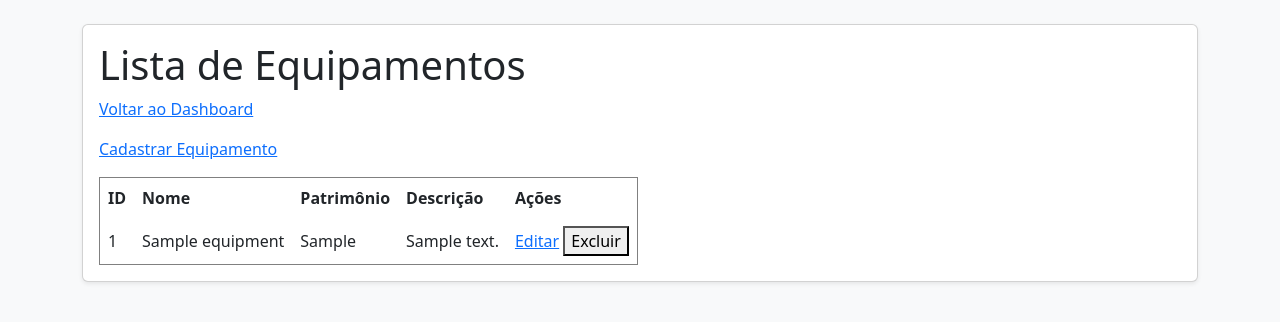
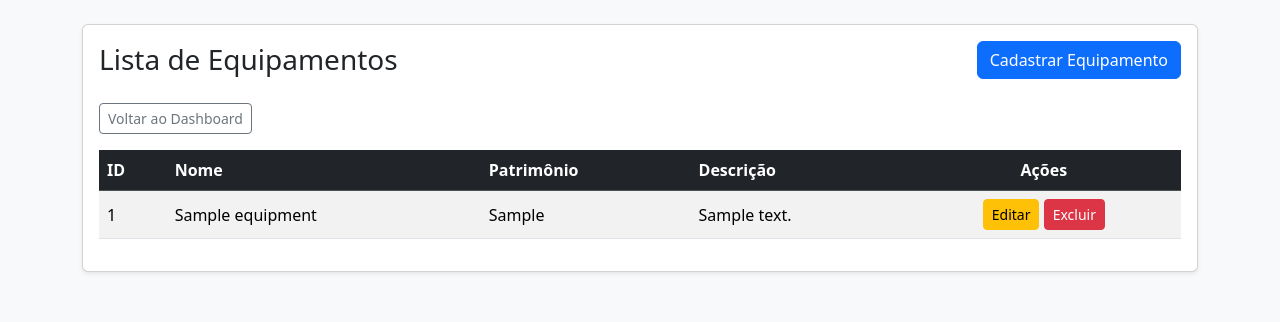
Before and after one commit to Diego-VT/projeto-uab, a Flask app: page /equipamentos in a window 1280 px wide. Shown: the part 56-378 px from the top of the page. Run offline with Flask 3, Linux system fonts and the light colour scheme; a user stored in the database is signed in; tables that the repository leaves empty hold one stand-in row (values such as "Sample post").

Commit message:
style: melhorar tabela de equipamentos com Bootstrap

```diff
--- a/app/templates/equipamentos.html
+++ b/app/templates/equipamentos.html
@@ -3,27 +3,33 @@
 {% block title %}Equipamentos{% endblock %}
 
 {% block content %}
-    <h1>Lista de Equipamentos</h1>
+    <div class="d-flex justify-content-between align-items-center mb-4">
+        <h1 class="h3 mb-0">Lista de Equipamentos</h1>
+
+        <a href="{{ url_for('main.cadastro_equipamento') }}" class="btn btn-primary">
+            Cadastrar Equipamento
+        </a>
+    </div>
 
     <p>
-        <a href="{{ url_for('main.dashboard') }}">Voltar ao Dashboard</a>
-    </p>
-
-    <p>
-        <a href="{{ url_for('main.cadastro_equipamento') }}">Cadastrar Equipamento</a>
+        <a href="{{ url_for('main.dashboard') }}" class="btn btn-outline-secondary btn-sm">
+            Voltar ao Dashboard
+        </a>
     </p>
 
     {% if equipamentos %}
-        <table border="1" cellpadding="8">
-            <thead>
+        <div class="table-responsive">
+            <table class="table table-striped table-hover align-middle">
+                <thead class="table-dark">
                     <tr>
                         <th>ID</th>
                         <th>Nome</th>
                         <th>Patrimônio</th>
                         <th>Descrição</th>
-                    <th>Ações</th>
+                        <th class="text-center">Ações</th>
                     </tr>
                 </thead>
+
                 <tbody>
                     {% for equipamento in equipamentos %}
                         <tr>
@@ -31,21 +37,29 @@
                             <td>{{ equipamento.nome }}</td>
                             <td>{{ equipamento.patrimonio }}</td>
                             <td>{{ equipamento.descricao }}</td>
-                        <td>
-                            <a href="{{ url_for('main.editar_equipamento', id=equipamento.id) }}">Editar</a>
+                            <td class="text-center">
+                                <a href="{{ url_for('main.editar_equipamento', id=equipamento.id) }}"
+                                   class="btn btn-sm btn-warning">
+                                    Editar
+                                </a>
 
                                 <form action="{{ url_for('main.excluir_equipamento', id=equipamento.id) }}"
                                       method="POST"
-                                  style="display: inline;"
+                                      class="d-inline"
                                       onsubmit="return confirm('Deseja realmente excluir este equipamento?');">
-                                <button type="submit">Excluir</button>
+                                    <button type="submit" class="btn btn-sm btn-danger">
+                                        Excluir
+                                    </button>
                                 </form>
                             </td>
                         </tr>
                     {% endfor %}
                 </tbody>
             </table>
+        </div>
     {% else %}
-        <p>Nenhum equipamento cadastrado.</p>
+        <div class="alert alert-info">
+            Nenhum equipamento cadastrado.
+        </div>
     {% endif %}
 {% endblock %}
```
Lines whose indentation alone changed are shown as unchanged.
